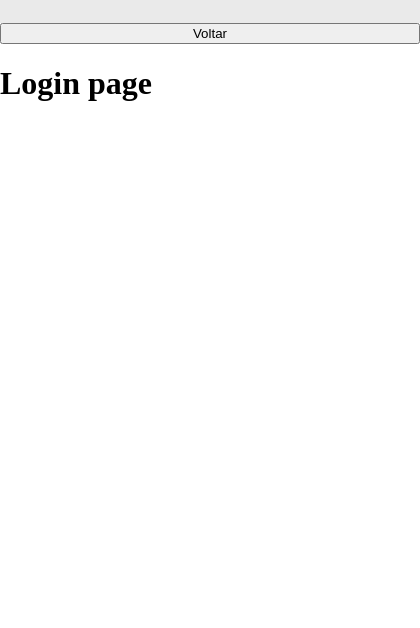
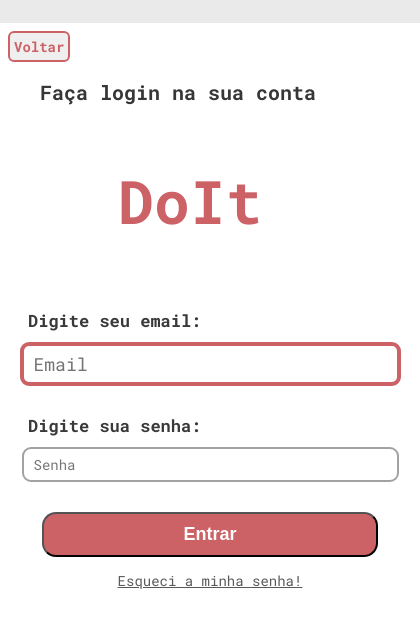
Before and after one commit to MigW03/DoIt-Desktop, an Electron app: page src/pages/Login.html in a window 420 px wide. Drawn offline with Linux system fonts and the light colour scheme; no server answers.

Commit message:
DoIt v.1.0 Login and Register screens design`s are done; Sign in and sign up functionalities are working;

```diff
--- a/index.js
+++ b/index.js
@@ -1,4 +1,5 @@
 const { app, BrowserWindow, Menu, shell } = require("electron");
+const firebase = require("firebase/app");
 
 function createWindow() {
 	const isMac = process.platform === "darwin";
@@ -16,7 +17,7 @@ function createWindow() {
 		hasShadow: false,
 		titleBarStyle: "hidden",
 		webPreferences: {
-			devTools: false,
+			// devTools: false,
 			nodeIntegration: true,
 		},
 	});
@@ -54,7 +55,7 @@ function createWindow() {
 		},
 	]);
 
-	Menu.setApplicationMenu(menu);
+	// Menu.setApplicationMenu(menu);
 }
 
 app.whenReady().then(createWindow);
--- a/package.json
+++ b/package.json
@@ -11,5 +11,8 @@
 	"license": "ISC",
 	"devDependencies": {
 		"electron": "^8.3.0"
+	},
+	"dependencies": {
+		"firebase": "^7.15.5"
 	}
 }
--- a/src/Login.js
+++ /dev/null
@@ -1,3 +0,0 @@
-function goBack() {
-	window.location.href = "./Initial.html";
-}
--- a/src/Main.js
+++ b/src/Main.js
@@ -1,7 +1,75 @@
-function navigate() {
-	window.location.href = "teste.html";
+const firebase = require("firebase/app");
+const { auth } = require("firebase/app");
+require("firebase/auth");
+
+firebase.initializeApp({
+	apiKey: "AIzaSyBiSc-DqKtwdz7HZgY7pPUKhWl98e9Ee-w",
+	authDomain: "to-do-app-d4a0c.firebaseapp.com",
+	databaseURL: "https://to-do-app-d4a0c.firebaseio.com",
+	projectId: "to-do-app-d4a0c",
+
+	storageBucket: "to-do-app-d4a0c.appspot.com",
+	messagingSenderId: "95028475262",
+	appId: "1:95028475262:web:bf49a1d5c1b5bbb94def2f",
+	measurementId: "G-6SS9CREWY4",
+});
+
+function isLogedIn() {
+	firebase.auth().onAuthStateChanged((user) => {
+		if (user) {
+			alert(`Email: ${user.email}`);
+		} else {
+			alert("Faça o login primeiro");
+		}
+	});
 }
 
-function teste() {
-	alert("teste deu certo");
+function Login() {
+	let email = document.getElementById("loginEmail").value;
+	let password = document.getElementById("loginPassword").value;
+
+	if (email.length > 0 && password.length > 0) {
+		firebase
+			.auth()
+			.signInWithEmailAndPassword(email, password)
+			.then(() => alert("Login realizado"))
+			.catch((error) => {
+				console.log(error);
+				alert("Algo deu errado, por favor, tente novamente!");
+			});
+	} else {
+		alert("Digite seu email e senha antes de prosseguir");
+	}
 }
+
+function Register() {
+	let email = document.getElementById("registerEmail").value;
+	let password = document.getElementById("registerPassword").value;
+
+	if (email.length > 0 && password.length > 0) {
+		firebase
+			.auth()
+			.createUserWithEmailAndPassword(email, password)
+			.then(() => {
+				alert("Usuário criado com sucesso");
+			})
+			.catch((error) => {
+				console.log(error);
+				alert("Houve um erro no seu cadastro, por favor tente novamente!");
+			});
+	} else {
+		alert("Complete os campos para prosseguir!");
+	}
+}
+
+function goToLogin() {
+	window.location.href = "./Login.html";
+}
+
+function goToRegister() {
+	window.location.href = "./Register.html";
+}
+
+function goToHome() {
+	window.location.href = "./Initial.html";
+}
--- a/src/Resgister.js
+++ /dev/null
@@ -1,3 +0,0 @@
-function goBack() {
-	window.location.href = "./Initial.html";
-}
--- a/src/pages/Login.html
+++ b/src/pages/Login.html
@@ -9,9 +9,20 @@
 	<body>
 		<div id="draggable"></div>
 
-		<button onclick="goBack()">Voltar</button>
-		<h1>Login page</h1>
+		<button onclick="goToHome()" id='goBackButton'>Voltar</button>
 
-		<script src="../Login.js"></script>
+		<h2 id='pageTitle'>Faça login na sua conta</h2>
+		<h1 id='pageTitleDoIt'>DoIt</h1>
+
+		<h4 class="inputTitle">Digite seu email:</h4>
+		<input type="email" name="loginEmail" id="loginEmail" class='loginInput' placeholder='Email' autofocus>
+
+		<h4 class="inputTitle">Digite sua senha:</h4>
+		<input type="password" name="loginPassword" id="loginPassword" class='loginInput' placeholder="Senha">
+
+		<button onclick='Login()' id='loginButton'>Entrar</button>
+		<p id='resetPasswordButton' >Esqueci a minha senha!</p>
+
+		<script src="../Main.js"></script>
 	</body>
 </html>
--- a/src/styles/Initial.css
+++ b/src/styles/Initial.css
@@ -39,7 +39,7 @@ body {
 	flex-direction: column;
 	align-items: center;
 	text-align: center;
-	justify-content: center;
+	justify-content: space-around;
 	height: 35vh;
 }
 
--- a/src/styles/Login.css
+++ b/src/styles/Login.css
@@ -1,4 +1,8 @@
 @import url("https://fonts.googleapis.com/css2?family=Roboto+Mono:wght@400;700&display=swap");
+
+* {
+	-webkit-user-select: none;
+}
 
 #draggable {
 	background-color: #dfdfdfa8;
@@ -13,3 +17,84 @@ body {
 	margin: 0px;
 	padding: 0px;
 }
+
+#goBackButton {
+	width: fit-content;
+	color: #cc6166;
+	font-family: "Roboto Mono";
+	font-size: 14px;
+	font-weight: bold;
+	border: 2px solid #cc6166;
+	border-radius: 6px;
+	padding: 4px;
+	align-self: flex-start;
+	margin: 8px 0px 0px 8px;
+}
+
+#pageTitle {
+	font-family: "Roboto mono";
+	color: #373737;
+	font-size: 20px;
+	margin-left: 40px;
+}
+
+#pageTitleDoIt {
+	font-family: "Roboto Mono";
+	color: #cc6166;
+	align-self: center;
+	font-size: 60px;
+	margin-right: 40px;
+	/* margin-bottom: 60px; */
+}
+
+.inputTitle {
+	color: #393939;
+	font-family: "Roboto Mono";
+	font-size: 17px;
+	font-weight: bold;
+	margin-top: 28px;
+	margin-bottom: 10px;
+	margin-left: 28px;
+}
+
+.loginInput {
+	width: 85%;
+	align-self: center;
+	padding: 6px;
+	padding-left: 10px;
+	font-size: 14px;
+	font-family: "Roboto Mono";
+	border: 2px solid #a2a2a2;
+	border-radius: 9px;
+}
+
+.loginInput:focus {
+	outline: none;
+	border-color: #cc6166;
+	border-width: 4px;
+	font-size: 18px;
+}
+
+#loginButton {
+	background-color: #cc6166;
+	width: 80%;
+	margin-top: 30px;
+	padding: 10px;
+	align-self: center;
+	color: #fff;
+	font-size: 18px;
+	font-weight: bold;
+	border-radius: 14px;
+}
+
+#resetPasswordButton {
+	font-family: "Roboto Mono";
+	align-self: center;
+	color: #595959;
+	font-size: 14px;
+	text-decoration: underline solid;
+}
+
+#resetPasswordButton:hover {
+	cursor: pointer;
+}
--- a/src/styles/Resgiter.css
+++ b/src/styles/Resgiter.css
@@ -1,4 +1,8 @@
 @import url("https://fonts.googleapis.com/css2?family=Roboto+Mono:wght@400;700&display=swap");
+
+* {
+	-webkit-user-select: none;
+}
 
 #draggable {
 	background-color: #dfdfdfa8;
@@ -13,3 +17,72 @@ body {
 	margin: 0px;
 	padding: 0px;
 }
+
+#goBackButton {
+	width: fit-content;
+	color: #cc6166;
+	font-family: "Roboto Mono";
+	font-size: 14px;
+	font-weight: bold;
+	border: 2px solid #cc6166;
+	border-radius: 6px;
+	padding: 4px;
+	align-self: flex-start;
+	margin: 8px 0px 0px 8px;
+}
+
+#pageTitle {
+	font-family: "Roboto mono";
+	color: #373737;
+	font-size: 20px;
+	margin-left: 40px;
+}
+
+#pageTitleDoIt {
+	font-family: "Roboto Mono";
+	color: #cc6166;
+	align-self: center;
+	font-size: 60px;
+	margin-right: 40px;
+	/* margin-bottom: 60px; */
+}
+
+.inputTitle {
+	color: #393939;
+	font-family: "Roboto Mono";
+	font-size: 17px;
+	font-weight: bold;
+	margin-top: 28px;
+	margin-bottom: 10px;
+	margin-left: 28px;
+}
+
+.registerInput {
+	width: 85%;
+	align-self: center;
+	padding: 6px;
+	padding-left: 10px;
+	font-size: 14px;
+	font-family: "Roboto Mono";
+	border: 2px solid #a2a2a2;
+	border-radius: 9px;
+}
+
+.registerInput:focus {
+	outline: none;
+	border-color: #cc6166;
+	border-width: 4px;
+	font-size: 18px;
+}
+
+#resgisterButton {
+	background-color: #cc6166;
+	width: 80%;
+	margin-top: 30px;
+	padding: 10px;
+	align-self: center;
+	color: #fff;
+	font-size: 18px;
+	font-weight: bold;
+	border-radius: 14px;
+}
```
Also changed, not shown: src/Initial.js (deleted, +0 -7 lines), src/pages/Initial.html (+3 -3 lines), src/pages/Main.html (+1 -1 lines), src/pages/Register.html (+14 -3 lines), 1 other file.
